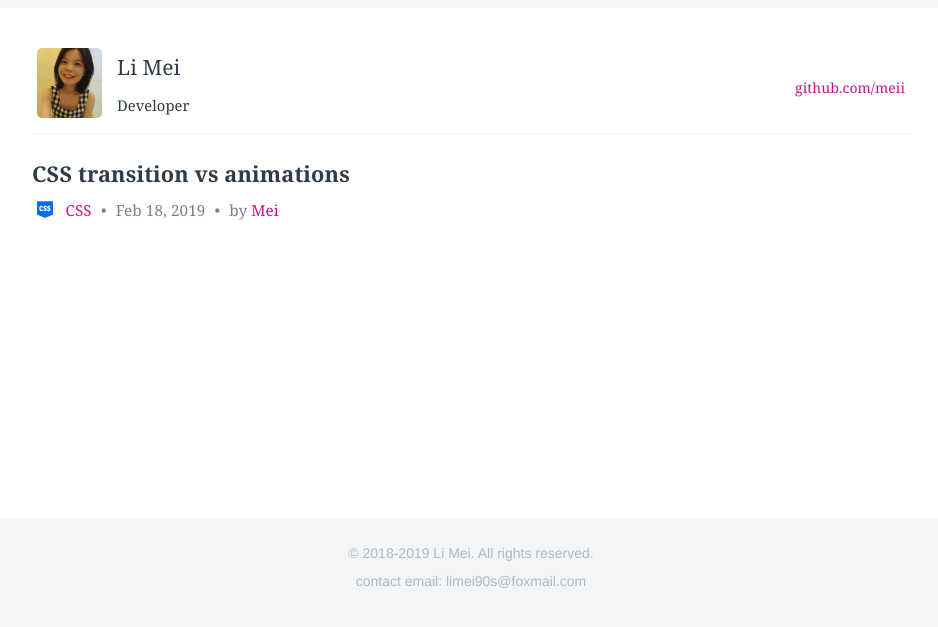
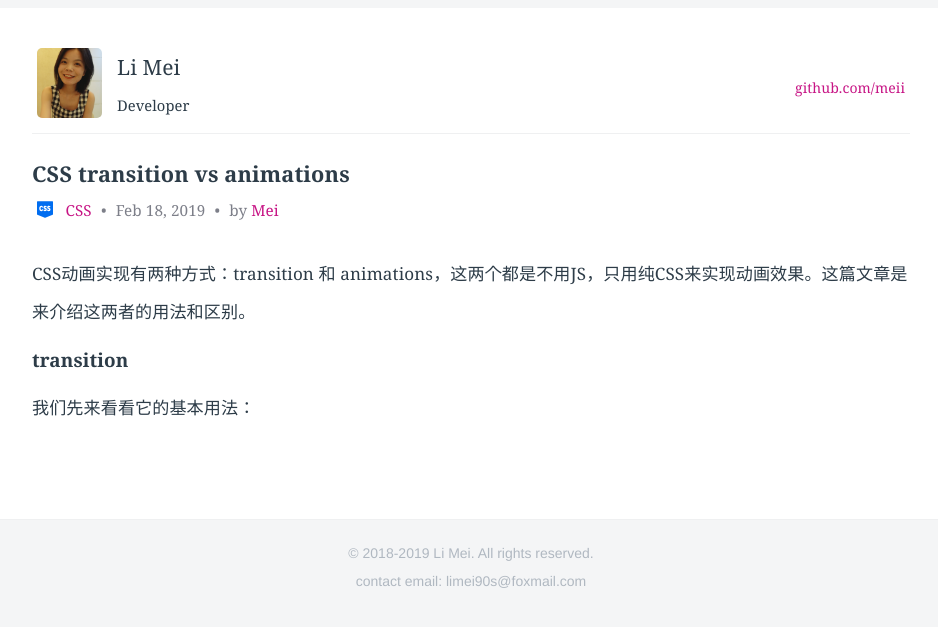
Before and after one commit to LiMeii/LiMeii.github.io, a Jekyll site: the page built from _posts/2019-02-18-css-transition-animations.md, in a window 1280 px wide. Shown: the top 627 px of the page, without its empty margins (177-1115 px from the left). Built offline with Jekyll 4.4.1, drawn with Linux system fonts in a browser that asks for light colours.

Commit message:
update css transition animation post

```diff
--- a/_posts/2019-02-18-css-transition-animations.md
+++ b/_posts/2019-02-18-css-transition-animations.md
@@ -12,3 +12,9 @@ layout: post
     <span class="title-bullet">•</span>
     <span>by <a class="github-link" href="http://github.com/limeii" title="http://github.com/limeii">Mei</a></span>
 </div>
+
+
+CSS动画实现有两种方式：transition 和 animations，这两个都是不用JS，只用纯CSS来实现动画效果。这篇文章是来介绍这两者的用法和区别。
+
+### transition
+我们先来看看它的基本用法：
```
Also changed, not shown: _posts/2018-09-19-CSS.md (line endings or trailing spaces).
